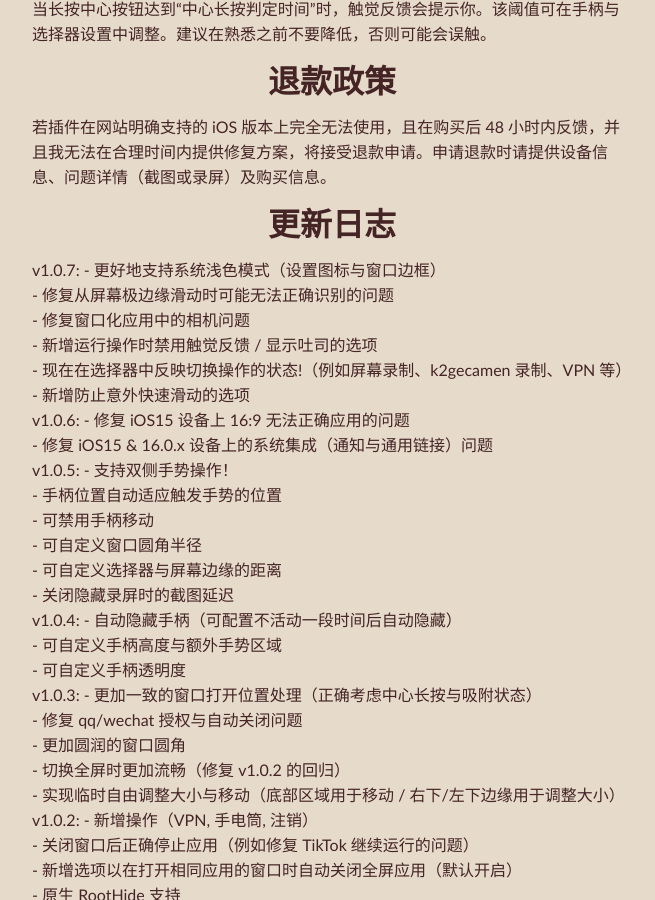
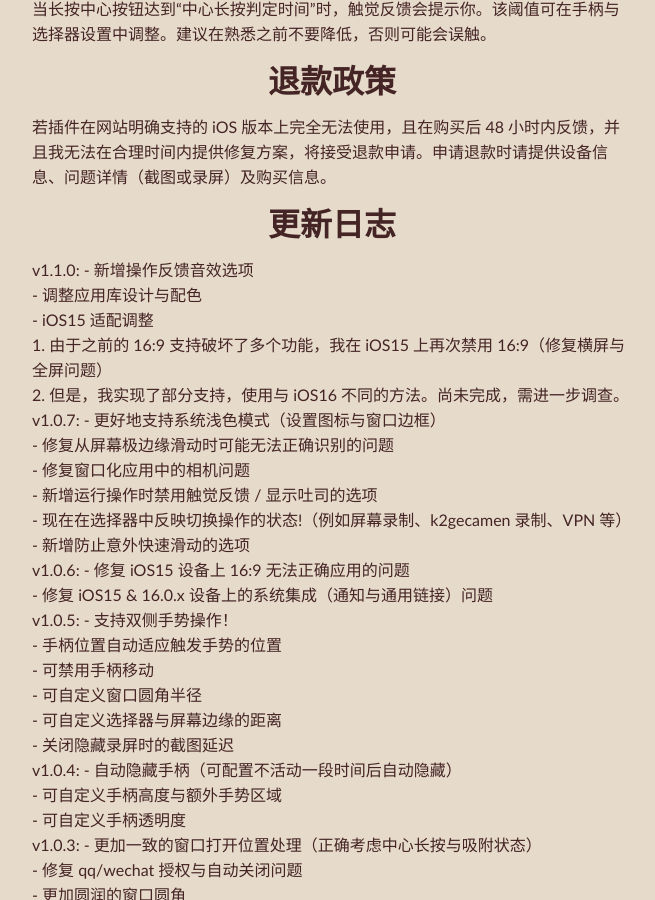
Before and after one commit to m4fn3/repo, a Jekyll site: the page web/Myrtle_zh_hans.html, which Jekyll copies as it is, in a window 1280 px wide and 900 px high, scrolled down 3069 px. Shown: the whole window, without its empty margins (308-963 px from the left). Built offline with Jekyll 4.4.1, drawn with Linux system fonts in a browser that asks for light colours; nearby versions of some CDN libraries.

```diff
--- a/web/Myrtle.html
+++ b/web/Myrtle.html
@@ -158,6 +158,11 @@
             </p>
             <h1>Changelogs</h1>
             <p>
+                v1.1.0: - Added option for playing sound feedback <br>
+                - Adjusted app library design and colors <br>
+                - Adjustments for iOS15 <br>
+                1. As the previous 16:9 support breaks several things, I disabled 16:9 again on ios15 (Fixes landsacpe and fullscreen issue) <br>
+                2. However, I implemented partial support for it instead, which utilize different method than ios16. Not finished yet, and needs more investigations. <br>
                 v1.0.7: - Better support for system light mode (settings glyph & window's border) <br>
                 - Fixed an bug that swipes from very edge of the screen may not be recognized properly <br>
                 - Fixed camera in windowed apps <br>
--- a/web/Myrtle_zh_hans.html
+++ b/web/Myrtle_zh_hans.html
@@ -161,6 +161,11 @@
 			</p>
 			<h1>更新日志</h1>
 			<p>
+				v1.1.0: - 新增操作反馈音效选项<br>
+				- 调整应用库设计与配色<br>
+				- iOS15 适配调整<br>
+				1. 由于之前的 16:9 支持破坏了多个功能，我在 iOS15 上再次禁用 16:9（修复横屏与全屏问题）<br>
+				2. 但是，我实现了部分支持，使用与 iOS16 不同的方法。尚未完成，需进一步调查。<br>
 				v1.0.7: - 更好地支持系统浅色模式（设置图标与窗口边框）<br>
 				- 修复从屏幕极边缘滑动时可能无法正确识别的问题<br>
 				- 修复窗口化应用中的相机问题<br>
```
Also changed, not shown: 3 other files.
